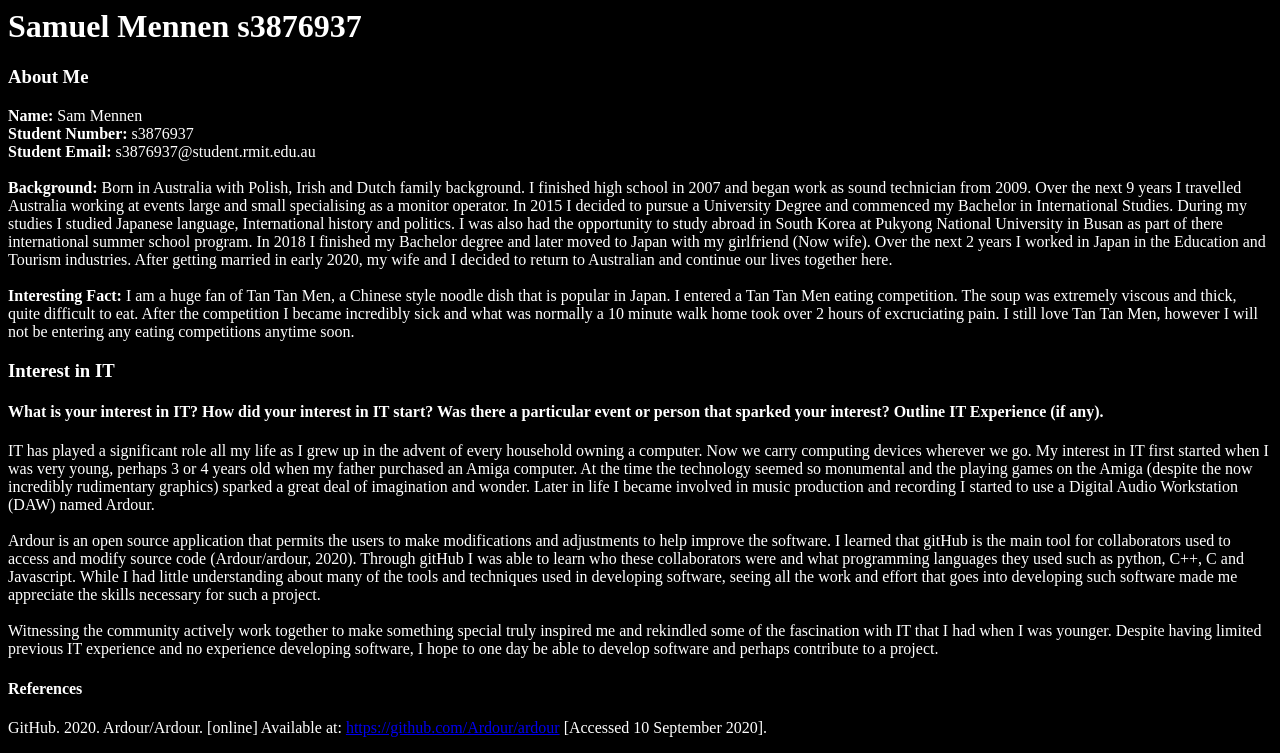
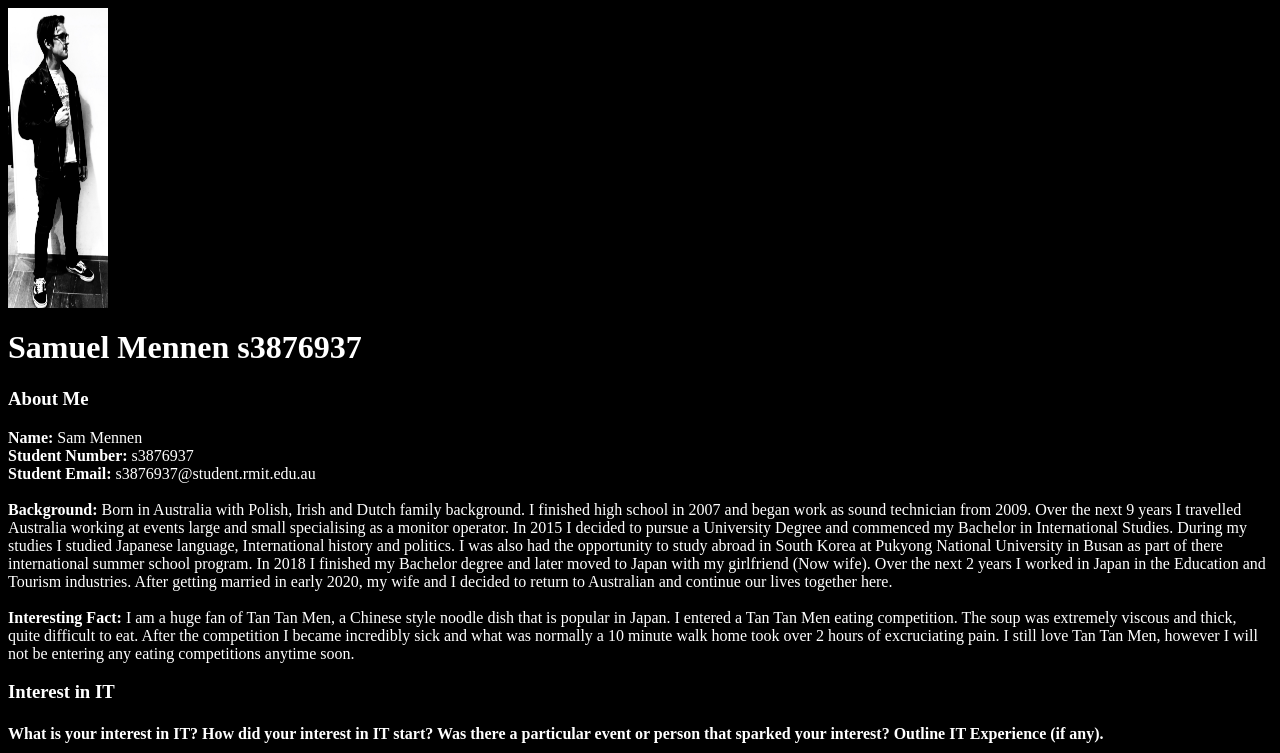
Before and after one commit to SammyWo/myWebpage, a plain HTML site: page index.html in a window 1280 px wide. Shown: the top 753 px of the page. Drawn offline with Linux system fonts and the light colour scheme.

Commit message:
Update index.html

```diff
--- a/index.html
+++ b/index.html
@@ -1,7 +1,6 @@
 <html>
 <title>My Page</title>
 <style>
-
   body {background-color: black;}
   h1    {color: white;}
   h2    {color: white;}
@@ -11,7 +10,7 @@
 </style>
 
 <body>
-
+  <img src="samPicture.jpg" style="width:100px;height:300px;">
   <h1>Samuel Mennen s3876937</h1>
   <h3>About Me</h3>
 
```
